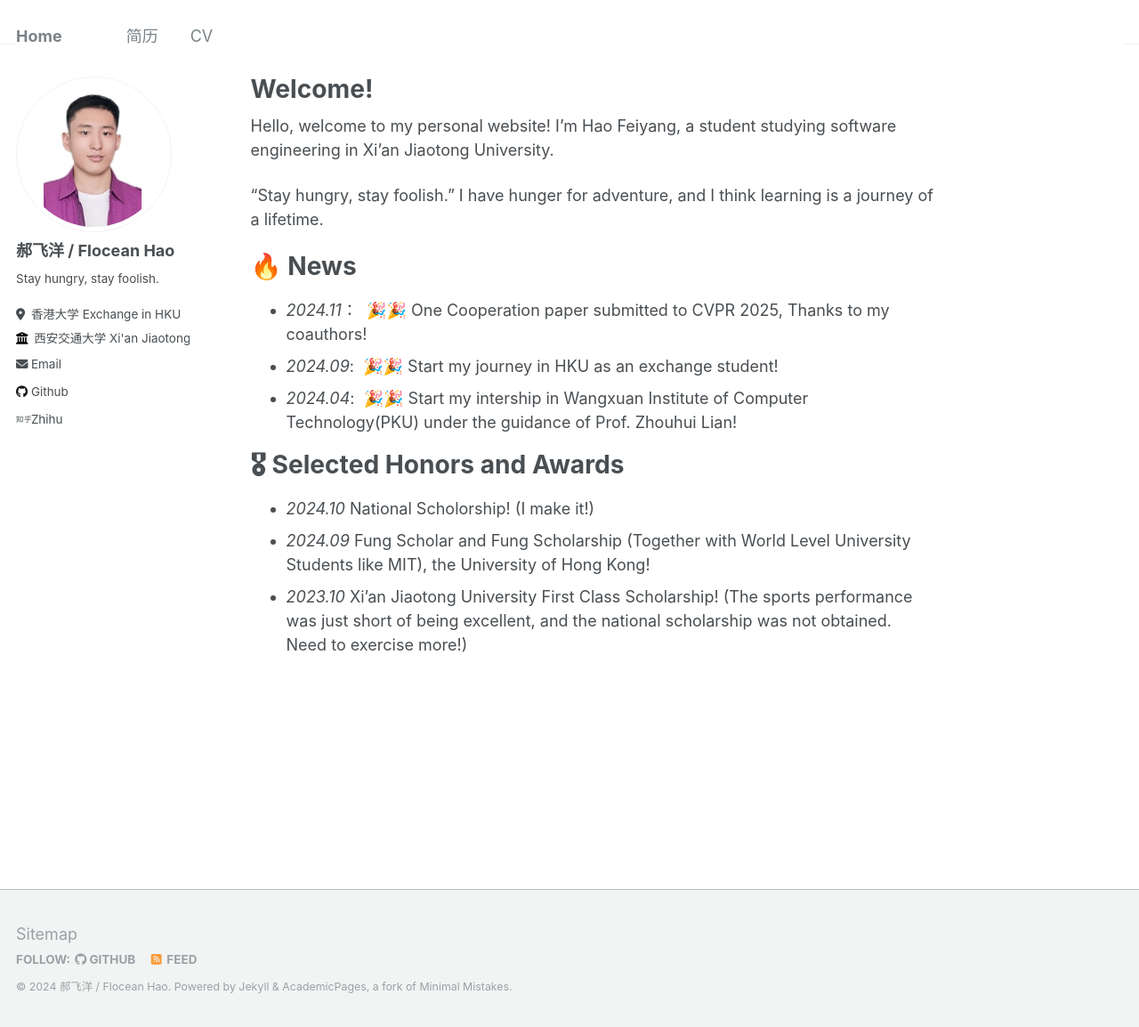
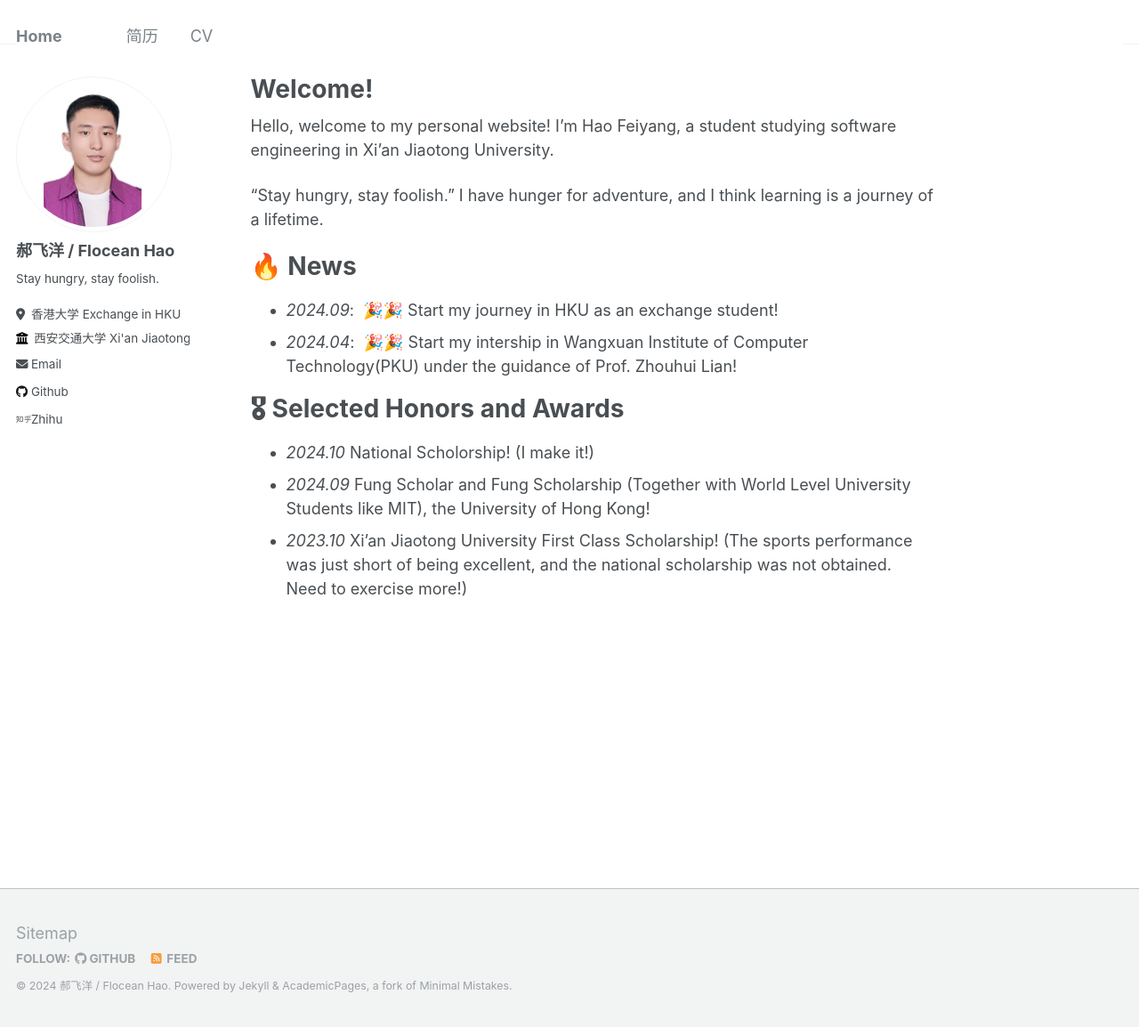
Before and after one commit to HungryFlo/HungryFlo.github.io, a Jekyll site: the page built from _pages/about.md, in a window 1280 px wide and 1154 px high. Shown: the whole window at 89% size. Built offline with Jekyll 4.4.1, drawn with Linux system fonts in a browser that asks for light colours.

Commit message:
Update about.md

```diff
--- a/_pages/about.md
+++ b/_pages/about.md
@@ -12,7 +12,6 @@ Hello, welcome to my personal website! I'm Hao Feiyang, a student studying softw
 "Stay hungry, stay foolish." I have hunger for adventure, and I think learning is a journey of a lifetime.
 
 # 🔥 News
-- *2024.11*： &nbsp;🎉🎉 One Cooperation paper submitted to CVPR 2025, Thanks to my coauthors!
 - *2024.09*: &nbsp;🎉🎉 Start my journey in HKU as an exchange student!
 - *2024.04*: &nbsp;🎉🎉 Start my intership in Wangxuan Institute of Computer Technology(PKU) under the guidance of Prof. Zhouhui Lian!
 
```
